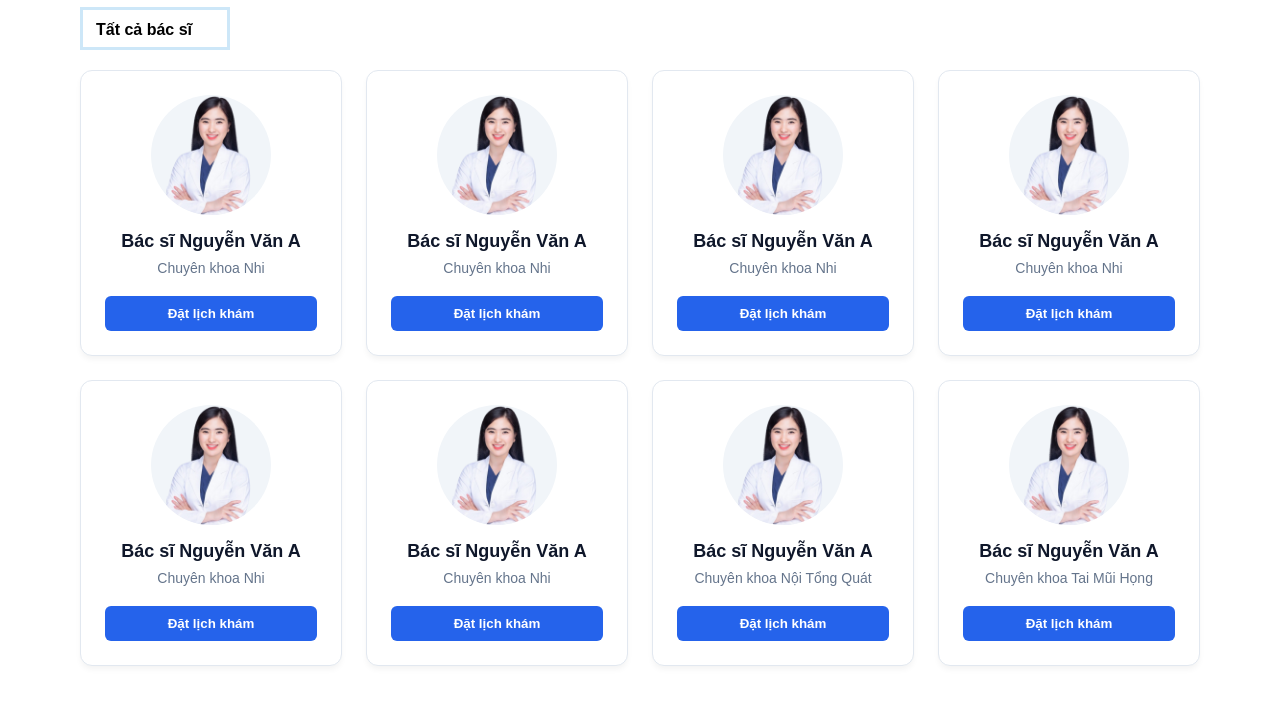
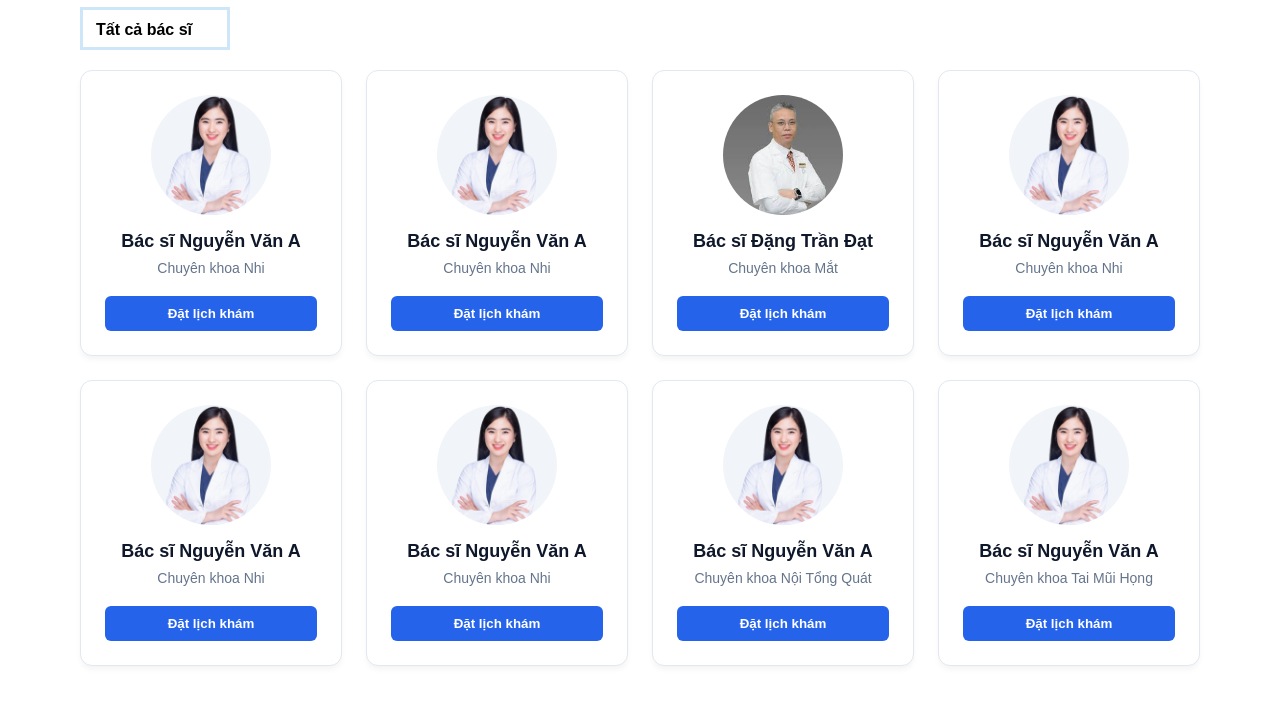
Before and after one commit to VanVietJr10/HealthyCare, a plain HTML site: page layout/doctors.html in a window 1280 px wide. Shown: the part 77-782 px from the top of the page. Drawn offline with Linux system fonts and the light colour scheme.

Commit message:
push 6/8

```diff
--- a/layout/doctors.html
+++ b/layout/doctors.html
@@ -65,12 +65,12 @@
           <div class="doctor-card" data-khoa="khoa-mat">
             <div class="avatar">
               <img
-                src="../img/chup-anh-profile-bac-si-phong-kham-657d4478271fd-removebg-preview.png"
-                alt="Ảnh chân dung Bác sĩ Nguyễn Văn A"
+                src="../img/bsm.jpg"
+                alt="Ảnh chân dung Bác sĩ Đặng Trần Đạt"
               />
             </div>
-            <h4>Bác sĩ Nguyễn Văn A</h4>
-            <p>Chuyên khoa Nhi</p>
+            <h4>Bác sĩ Đặng Trần Đạt</h4>
+            <p>Chuyên khoa Mắt</p>
             <button>Đặt lịch khám</button>
           </div>
 
```
Also changed, not shown: img/bsm.jpg (added).
